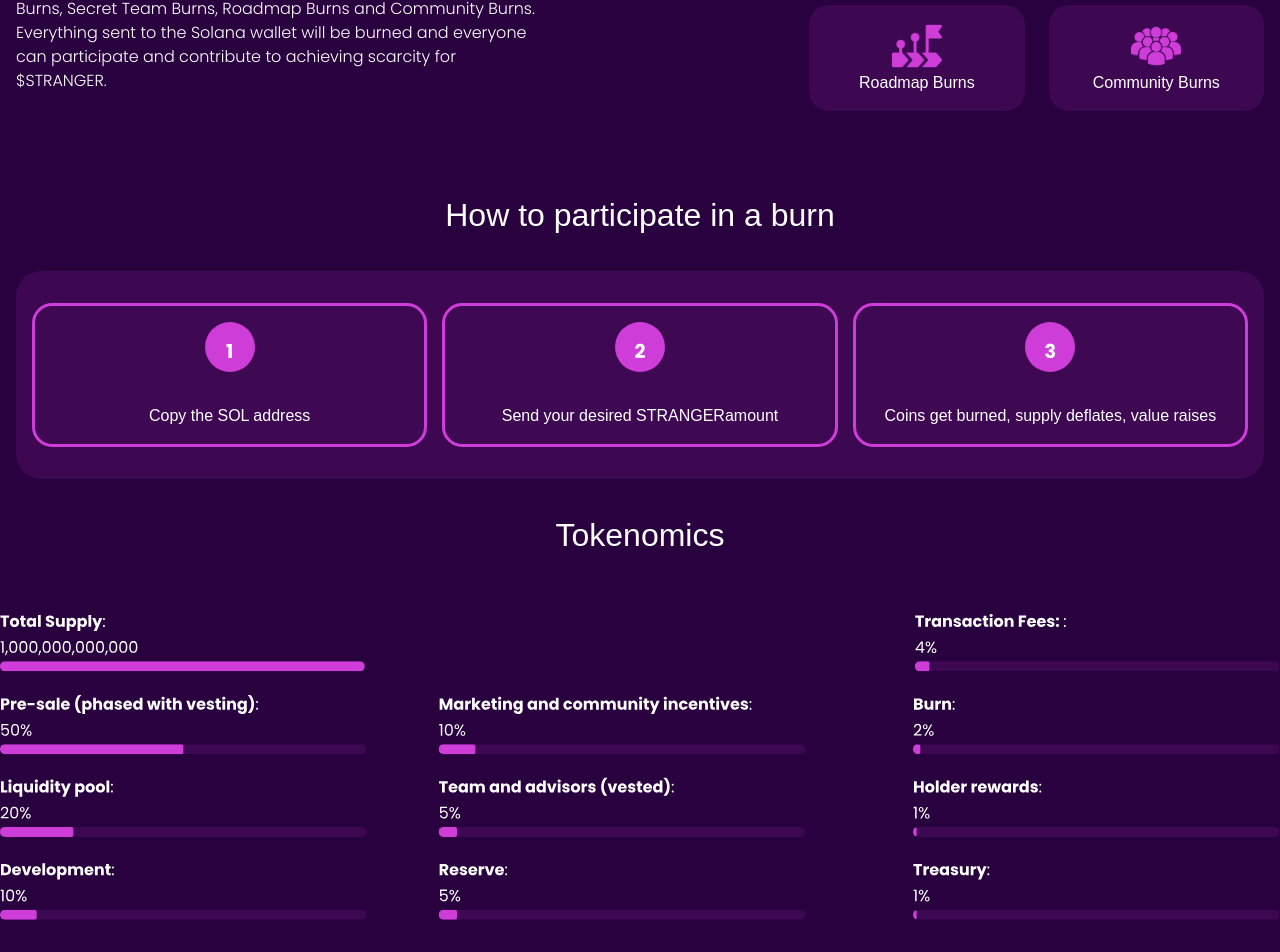
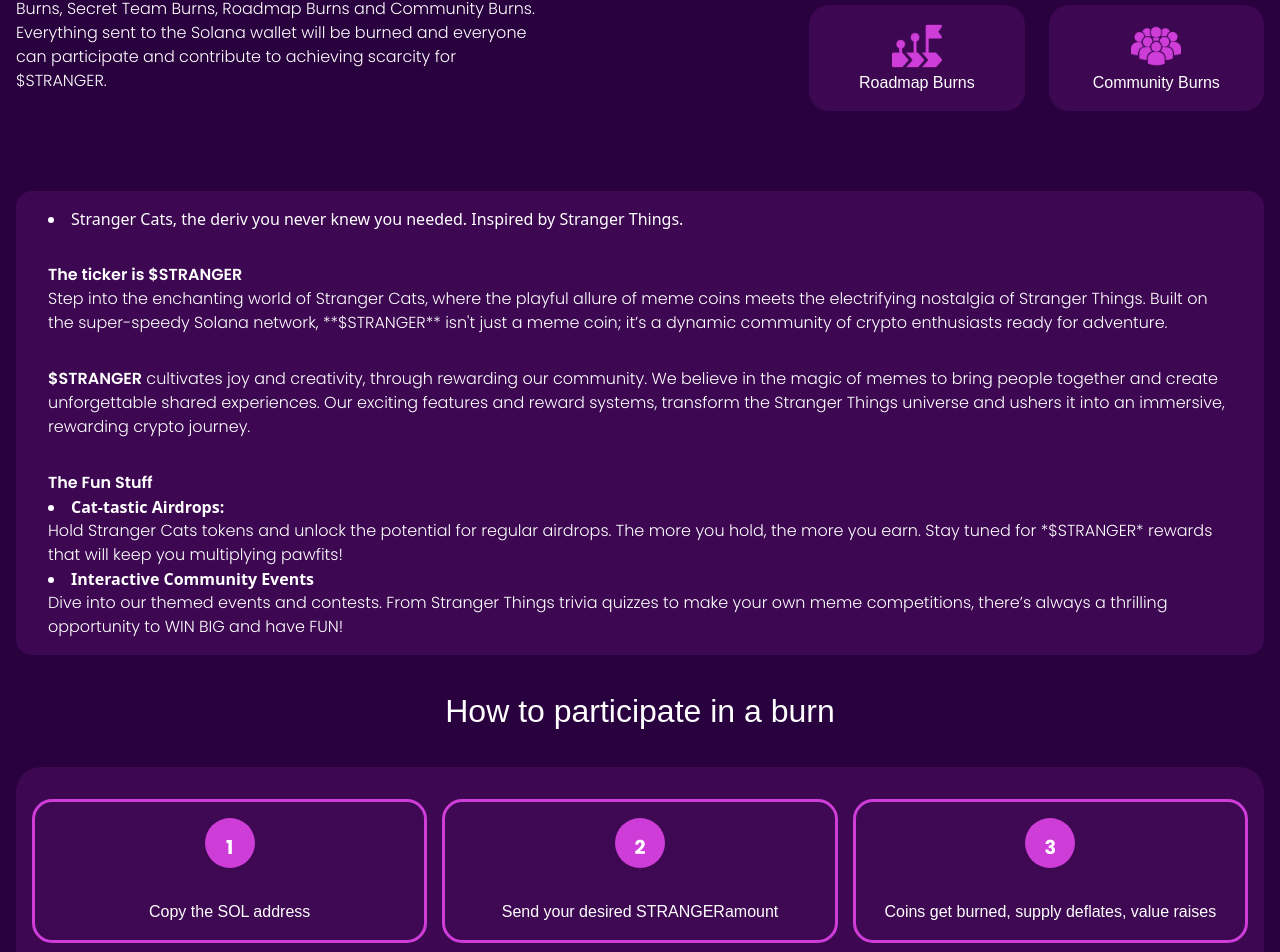
Before and after one commit to DavidOsezua/strangerCat, a React (Vite) app: page / in a window 1280 px wide. Shown: the part 1058-2010 px from the top of the page. Built offline with nearby package versions, Linux system fonts and the light colour scheme; a web font is replaced by a local one.

Commit message:
added a text component

```diff
--- /dev/null
+++ b/src/Components/TextComponent.jsx
@@ -0,0 +1,58 @@
+import React from "react";
+import styles from "./TextComponent.module.css";
+
+const TextComponent = () => {
+  return (
+    <section className={`section`}>
+      <div className={`sectionContainer ${styles.textContainer}`}>
+        <li>
+          Stranger Cats, the deriv you never knew you needed. Inspired by
+          Stranger Things.
+        </li>
+
+        <div>
+          <p className={styles.title}>The ticker is $STRANGER</p>
+          <p>
+            Step into the enchanting world of Stranger Cats, where the playful
+            allure of meme coins meets the electrifying nostalgia of Stranger
+            Things. Built on the super-speedy Solana network, **$STRANGER**
+            isn't just a meme coin; it’s a dynamic community of crypto
+            enthusiasts ready for adventure.
+          </p>
+        </div>
+
+        <p>
+          <span className={styles.title}>$STRANGER</span> cultivates joy and
+          creativity, through rewarding our community. We believe in the magic
+          of memes to bring people together and create unforgettable shared
+          experiences. Our exciting features and reward systems, transform the
+          Stranger Things universe and ushers it into an immersive, rewarding
+          crypto journey.
+        </p>
+
+        <div>
+          <p className={styles.title}>The Fun Stuff</p>
+          <div>
+            <li className={styles.title}>Cat-tastic Airdrops:</li>
+            <p>
+              Hold Stranger Cats tokens and unlock the potential for regular
+              airdrops. The more you hold, the more you earn. Stay tuned for
+              *$STRANGER* rewards that will keep you multiplying pawfits!{" "}
+            </p>
+          </div>
+
+          <div>
+            <li className={styles.title}>Interactive Community Events</li>
+            <p>
+              Dive into our themed events and contests. From Stranger Things
+              trivia quizzes to make your own meme competitions, there’s always
+              a thrilling opportunity to WIN BIG and have FUN!
+            </p>
+          </div>
+        </div>
+      </div>
+    </section>
+  );
+};
+
+export default TextComponent;
--- /dev/null
+++ b/src/Components/TextComponent.module.css
@@ -0,0 +1,14 @@
+.textContainer {
+  color: #fff;
+  background: #3d0752;
+  padding: 1rem 2rem;
+  border-radius: 1rem;
+}
+
+.textContainer > * + * {
+  margin-top: 2rem;
+}
+
+.title {
+  font-weight: 600;
+}
--- a/src/pages/HomePage.jsx
+++ b/src/pages/HomePage.jsx
@@ -11,12 +11,14 @@
   Tokenomics,
   Vision,
 } from "../Components";
+import TextComponent from "../Components/TextComponent";
 
 const HomePage = () => {
   return (
     <>
       <Navbar />
       <Hero />
+      <TextComponent />
       <Participation />
       <Tokenomics />
       <Roadmap />
```
